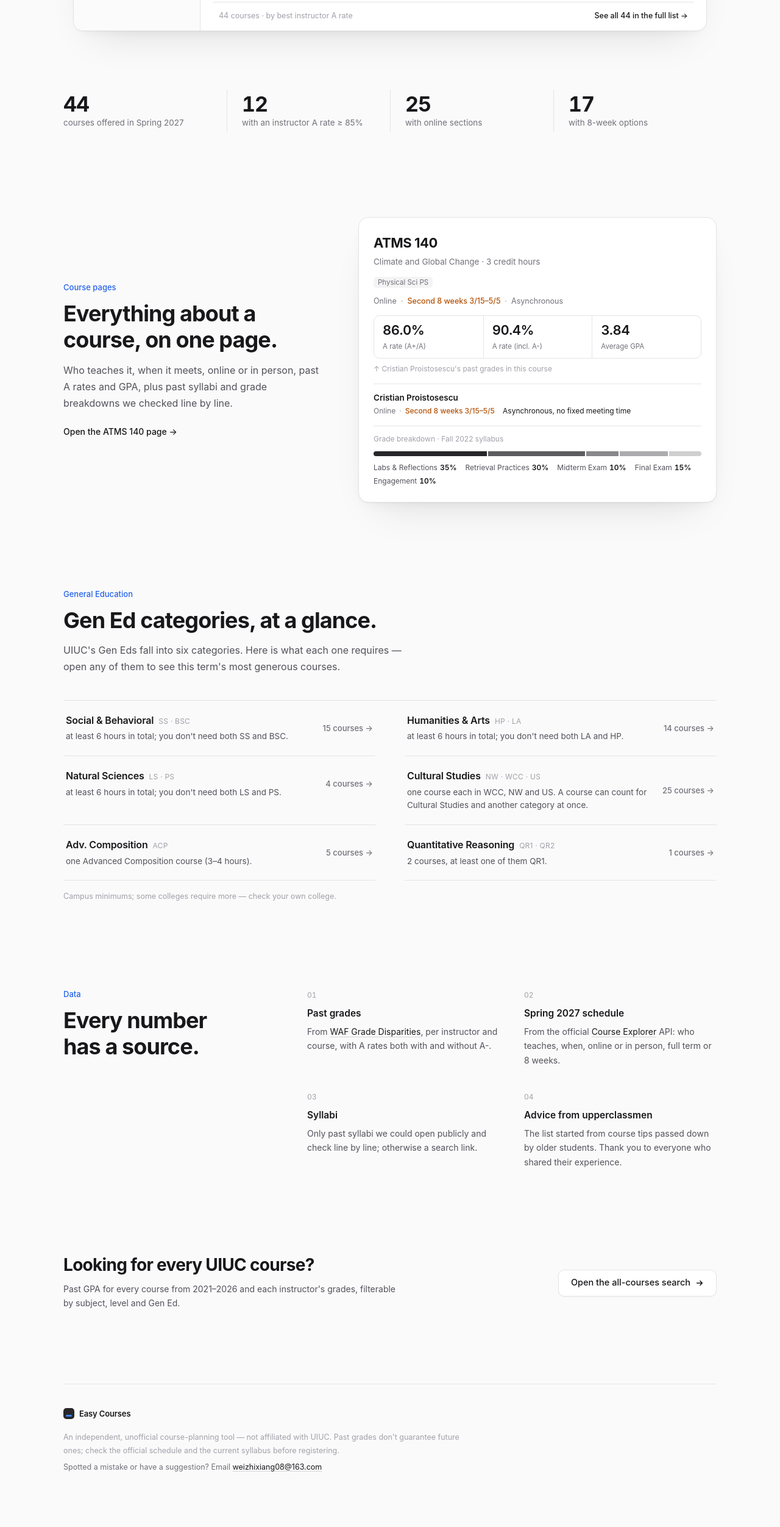
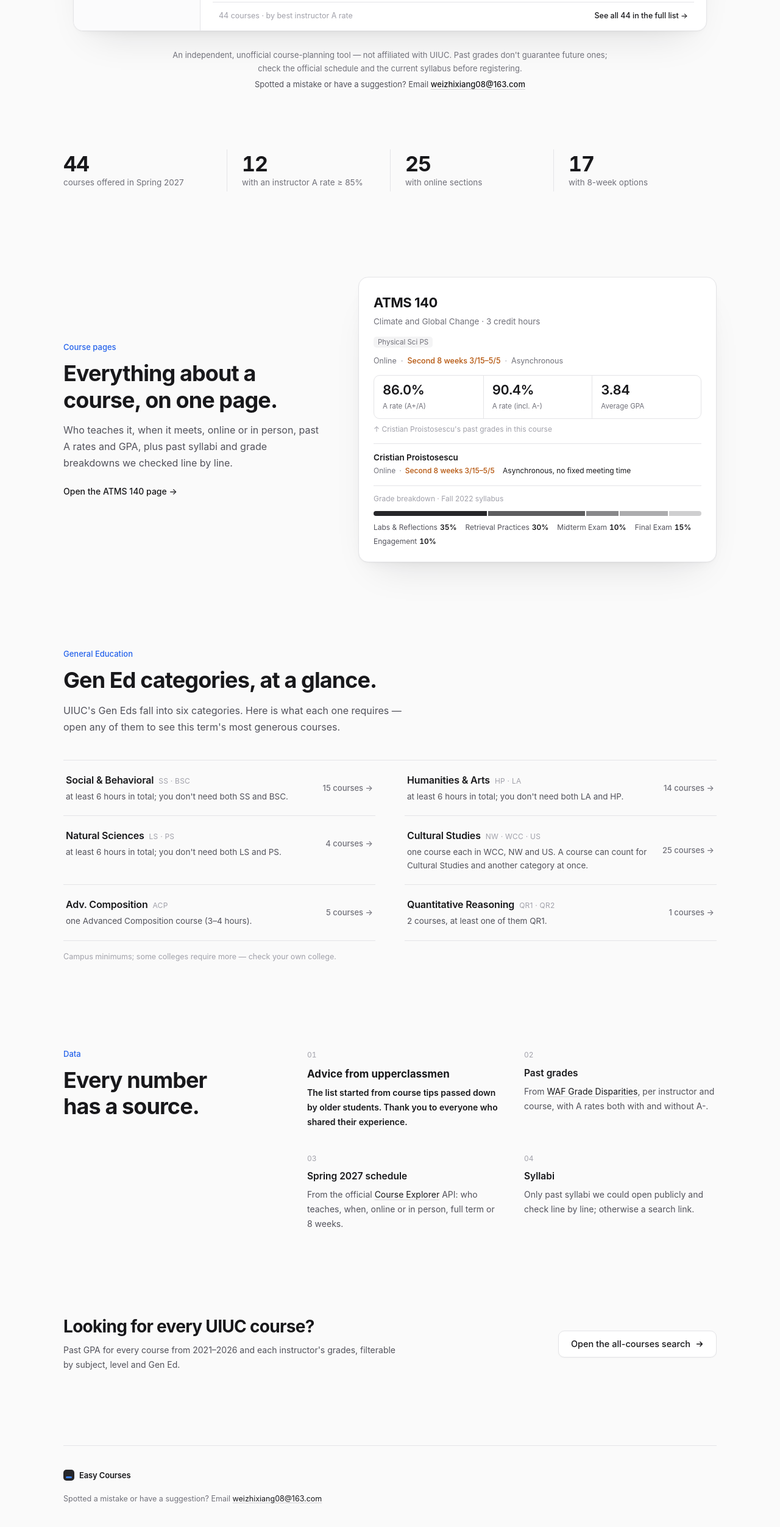
Before and after one commit to Wzx666296/easy-courses, a plain HTML site: page site/index.html in a window 1280 px wide. Shown: the part 1129-3633 px from the top of the page at 61% size. Before the commit the page ends 3593 px from the top, so only its background shows below. Drawn offline with Linux system fonts and the light colour scheme.

Commit message:
Home: lead data sources with upperclassmen's advice; move notice up
The upperclassmen item is now first and set in bold. The independence
disclaimer and contact email move from the footer to right under the
product preview so they are seen early; the footer keeps the contact.

Co-Authored-By: Claude Opus 5.5 <noreply@anthropic.com>

```diff
--- a/site/home.css
+++ b/site/home.css
@@ -211,6 +211,19 @@
 .pv-foot a { color: var(--text); font-weight: 500; white-space: nowrap; }
 .pv-foot a:hover { color: var(--blue-text); text-decoration: none; }
 
+/* ---- Notice under the preview: independence disclaimer + contact -------- */
+.notice {
+  max-width: 720px;
+  margin: 28px auto 0;
+  font-size: 13px;
+  line-height: 1.7;
+  color: var(--muted);
+}
+.notice p { margin: 0; }
+.notice .contact { margin-top: 4px; color: var(--text-2); }
+.notice .contact a { color: var(--text); font-weight: 500; text-decoration: underline; text-decoration-color: var(--border-strong); text-underline-offset: 3px; }
+@media (prefers-reduced-motion: no-preference) { .notice.reveal { animation-delay: .3s; } }
+
 /* ---- Stats --------------------------------------------------------------- */
 .stats-row { display: grid; grid-template-columns: repeat(4, 1fr); margin-top: 96px !important; }
 .stats-row > div { padding: 4px 24px; border-left: 1px solid var(--border); }
@@ -303,6 +316,8 @@
 .how-n { font-size: 12px; color: var(--faint); font-variant-numeric: tabular-nums; }
 .how h3 { margin: 8px 0 6px; font-size: 15.5px; font-weight: 600; }
 .how p { margin: 0; color: var(--text-2); line-height: 1.7; font-size: 14px; }
+.how-featured h3 { font-size: 17px; font-weight: 700; }
+.how-featured p { color: var(--text); font-weight: 600; }
 .how a { color: var(--text); text-decoration: underline; text-decoration-color: var(--border-strong); text-underline-offset: 3px; }
 
 /* ---- All courses band ---------------------------------------------------- */
@@ -324,7 +339,7 @@
 }
 .home-footer p { margin: 0; max-width: 680px; }
 .foot-brand { margin-bottom: 12px; font-size: 13px; }
-.home-footer .contact { margin-top: 6px; color: var(--muted); }
+.home-footer .contact { color: var(--muted); }
 .home-footer .contact a { color: var(--text); }
 
 /* ---- Entrance animation (short; off with reduced motion) ----------------- */
--- a/site/index.html
+++ b/site/index.html
@@ -5,9 +5,9 @@
   <meta name="viewport" content="width=device-width, initial-scale=1">
   <title>慵懒选课 · UIUC Spring 2027 选课指南</title>
   <meta name="description" content="探索 UIUC Spring 2027 课程，比较历史 GPA、课程信息与通识要求。">
-  <link rel="stylesheet" href="style.css?v=17">
-  <link rel="stylesheet" href="spring2027.css?v=17">
-  <link rel="stylesheet" href="home.css?v=17">
+  <link rel="stylesheet" href="style.css?v=18">
+  <link rel="stylesheet" href="spring2027.css?v=18">
+  <link rel="stylesheet" href="home.css?v=18">
 </head>
 <body class="home">
   <header class="site-header">
@@ -70,6 +70,11 @@
           </div>
         </div>
       </div>
+
+      <div class="notice reveal">
+        <p data-i18n="home.footer"></p>
+        <p class="contact" data-i18n-html="home.contact"></p>
+      </div>
     </section>
 
     <!-- ================= Stats ================= -->
@@ -104,10 +109,10 @@
         <h2 data-i18n="home.ds.title">每个数字都有出处。</h2>
       </div>
       <div class="how">
-        <div><span class="how-n">01</span><h3 data-i18n="home.how1.title"></h3><p data-i18n-html="home.how1.desc"></p></div>
-        <div><span class="how-n">02</span><h3 data-i18n="home.how2.title"></h3><p data-i18n-html="home.how2.desc"></p></div>
-        <div><span class="how-n">03</span><h3 data-i18n="home.how3.title"></h3><p data-i18n="home.how3.desc"></p></div>
-        <div><span class="how-n">04</span><h3 data-i18n="home.how4.title"></h3><p data-i18n="home.how4.desc"></p></div>
+        <div class="how-featured"><span class="how-n">01</span><h3 data-i18n="home.how4.title"></h3><p data-i18n="home.how4.desc"></p></div>
+        <div><span class="how-n">02</span><h3 data-i18n="home.how1.title"></h3><p data-i18n-html="home.how1.desc"></p></div>
+        <div><span class="how-n">03</span><h3 data-i18n="home.how2.title"></h3><p data-i18n-html="home.how2.desc"></p></div>
+        <div><span class="how-n">04</span><h3 data-i18n="home.how3.title"></h3><p data-i18n="home.how3.desc"></p></div>
       </div>
     </section>
 
@@ -126,12 +131,11 @@
 
   <footer class="home-footer">
     <span class="brand foot-brand"><span class="brand-mark" aria-hidden="true"></span><span data-i18n="brand">慵懒选课</span></span>
-    <p data-i18n="home.footer"></p>
     <p class="contact" data-i18n-html="home.contact"></p>
   </footer>
 
-  <script src="i18n.js?v=17"></script>
-  <script src="spring-common.js?v=17"></script>
-  <script src="home.js?v=17"></script>
+  <script src="i18n.js?v=18"></script>
+  <script src="spring-common.js?v=18"></script>
+  <script src="home.js?v=18"></script>
 </body>
 </html>
```
